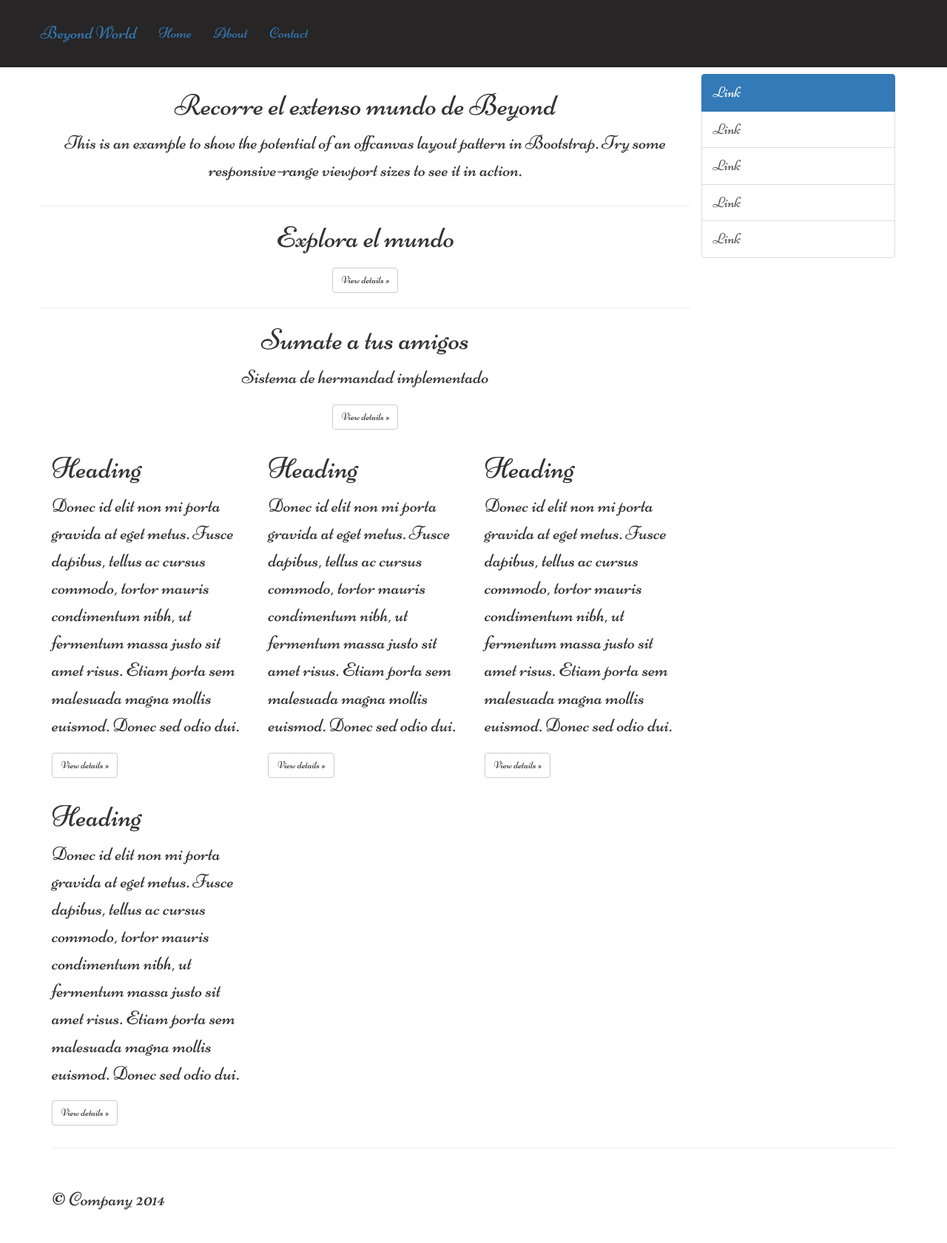
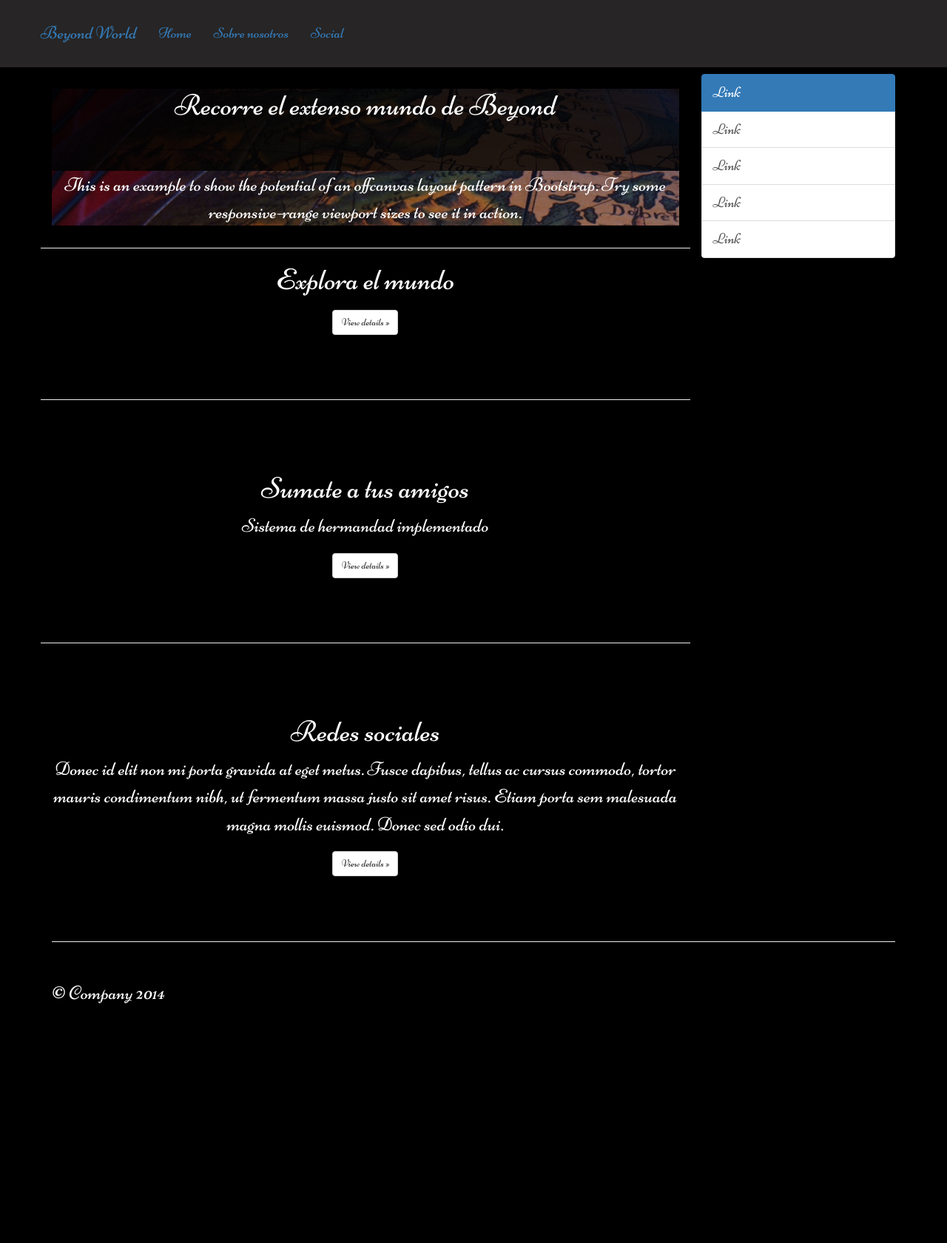
Before and after one commit to PlehmA/Beyond-world, a PHP site: page / in a window 1280 px wide. Shown: the whole page at 74% size. After the commit the page ends 1357 px from the top, so only its background shows below. Run offline with PHP 8.4, Linux system fonts and the light colour scheme; some libraries are stand-ins or nearby versions.

Commit message:
idjlasjkdhal
olhsdlfjkshd

```diff
--- a/css/style.css
+++ b/css/style.css
@@ -5,6 +5,8 @@ html,body,nav,h1,h2,h3,h4,h5,h6,p,footer{
 html,
 body {
     overflow-x: hidden; /* Prevent scroll on narrow devices */
+    background-color: #000000;
+    color: white;
 }
 body {
     padding-top: 100px;
@@ -56,3 +58,9 @@ nav {
     transition: 0.8s;
     -webkit-transition:  0.8s;
 }
+.sobrenos{
+    background: linear-gradient( rgba(0, 0, 0, 0.8), rgba(0, 0, 0, 0.8 )), url("../images/Maps/world.jpg") no-repeat center top;
+    background-size: cover;
+    color: white;
+    height: 100%;
+}
--- a/index.php
+++ b/index.php
@@ -20,11 +20,11 @@
                     </button>
                     <a id="brand" class="navbar-brand" href="#">Beyond World</a>
                 </div>
-                <div id="navbar" class="collapse navbar-collapse">
+                <div id="brand" class="collapse navbar-collapse">
                     <ul class="nav navbar-nav">
-                        <li class="active"><a href="#">Home</a></li>
-                        <li><a href="#about">About</a></li>
-                        <li><a href="#contact">Contact</a></li>
+                        <li class=""><a href="#">Home</a></li>
+                        <li><a href="#sobrenos">Sobre nosotros</a></li>
+                        <li><a href="#social">Social</a></li>
                     </ul>
                 </div><!-- /.nav-collapse -->
             </div><!-- /.container -->
@@ -38,42 +38,34 @@
                     <p class="pull-right visible-xs">
                         <button type="button" class="btn btn-primary btn-xs" data-toggle="offcanvas">Toggle nav</button>
                     </p>
-                    <div class="text-center">
+                    <div class="text-center sobrenos" id="sobrenos">
                         <h2>Recorre el extenso mundo de Beyond</h2>
-                        <p>This is an example to show the potential of an offcanvas layout pattern in Bootstrap. Try some responsive-range viewport sizes to see it in action.</p>
+                        <br>
+                        <p style="color: white; background-image: url(Maps/world.jpg);"">This is an example to show the potential of an offcanvas layout pattern in Bootstrap. Try some responsive-range viewport sizes to see it in action.</p>
                     </div>
                     <div class="row">
                     <hr>
                         <div class="text-center">
                             <h2>Explora el mundo</h2>
-                            <p><a class="btn btn-default" href="#" role="button">View details »</a></p>
+                            <p><a class="btn btn-default" href="login.php" role="button">View details »</a></p>
                         </div>
+                        <br>
                         <hr>
+                        <br>
                         <div class="text-center">
                             <h2>Sumate a tus amigos</h2>
                             <p>Sistema de hermandad implementado</p>
-                            <p><a class="btn btn-default" href="#" role="button">View details »</a></p>
-                        </div><!--/.col-xs-6.col-lg-4-->
-                        <div class="col-xs-6 col-lg-4">
-                            <h2>Heading</h2>
+                            <p><a class="btn btn-default" href="login.php" role="button">View details »</a></p>
+                        </div>
+                        <br>
+                        <hr>
+                        <br>
+                        <div class="text-center" id="social">
+                            <h2>Redes sociales</h2>
                             <p>Donec id elit non mi porta gravida at eget metus. Fusce dapibus, tellus ac cursus commodo, tortor mauris condimentum nibh, ut fermentum massa justo sit amet risus. Etiam porta sem malesuada magna mollis euismod. Donec sed odio dui. </p>
                             <p><a class="btn btn-default" href="#" role="button">View details »</a></p>
-                        </div><!--/.col-xs-6.col-lg-4-->
-                        <div class="col-xs-6 col-lg-4">
-                            <h2>Heading</h2>
-                            <p>Donec id elit non mi porta gravida at eget metus. Fusce dapibus, tellus ac cursus commodo, tortor mauris condimentum nibh, ut fermentum massa justo sit amet risus. Etiam porta sem malesuada magna mollis euismod. Donec sed odio dui. </p>
-                            <p><a class="btn btn-default" href="#" role="button">View details »</a></p>
-                        </div><!--/.col-xs-6.col-lg-4-->
-                        <div class="col-xs-6 col-lg-4">
-                            <h2>Heading</h2>
-                            <p>Donec id elit non mi porta gravida at eget metus. Fusce dapibus, tellus ac cursus commodo, tortor mauris condimentum nibh, ut fermentum massa justo sit amet risus. Etiam porta sem malesuada magna mollis euismod. Donec sed odio dui. </p>
-                            <p><a class="btn btn-default" href="#" role="button">View details »</a></p>
-                        </div><!--/.col-xs-6.col-lg-4-->
-                        <div class="col-xs-6 col-lg-4">
-                            <h2>Heading</h2>
-                            <p>Donec id elit non mi porta gravida at eget metus. Fusce dapibus, tellus ac cursus commodo, tortor mauris condimentum nibh, ut fermentum massa justo sit amet risus. Etiam porta sem malesuada magna mollis euismod. Donec sed odio dui. </p>
-                            <p><a class="btn btn-default" href="#" role="button">View details »</a></p>
-                        </div><!--/.col-xs-6.col-lg-4-->
+                        </div>
+                        <br>
                     </div><!--/row-->
                 </div><!--/.col-xs-12.col-sm-9-->
 
```
Also changed, not shown: images/Maps/world.jpg (renamed from images/Maps/4048790902_a8964c6c77_b.jpg).
